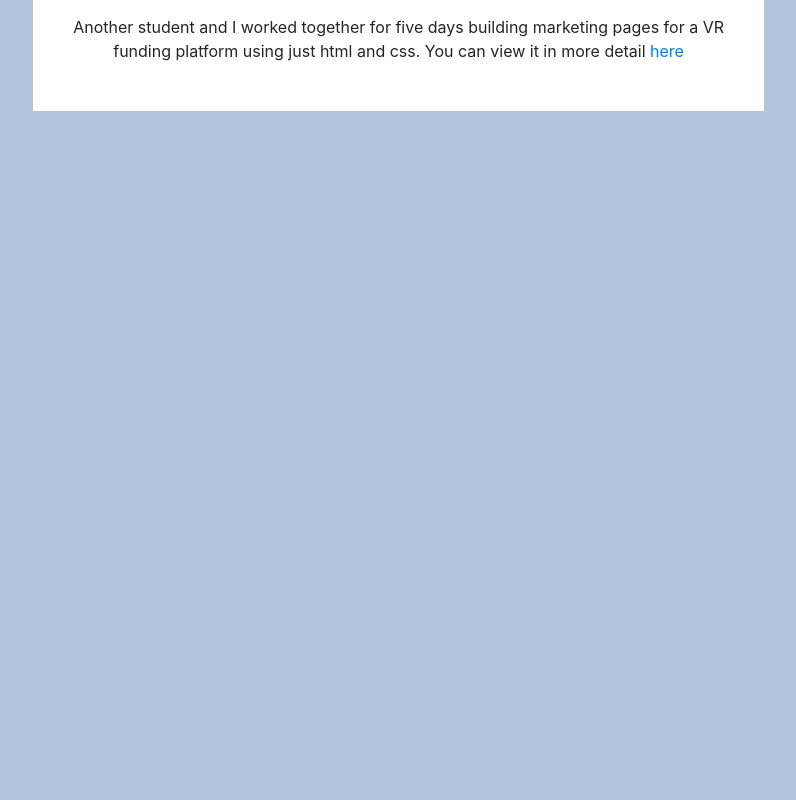
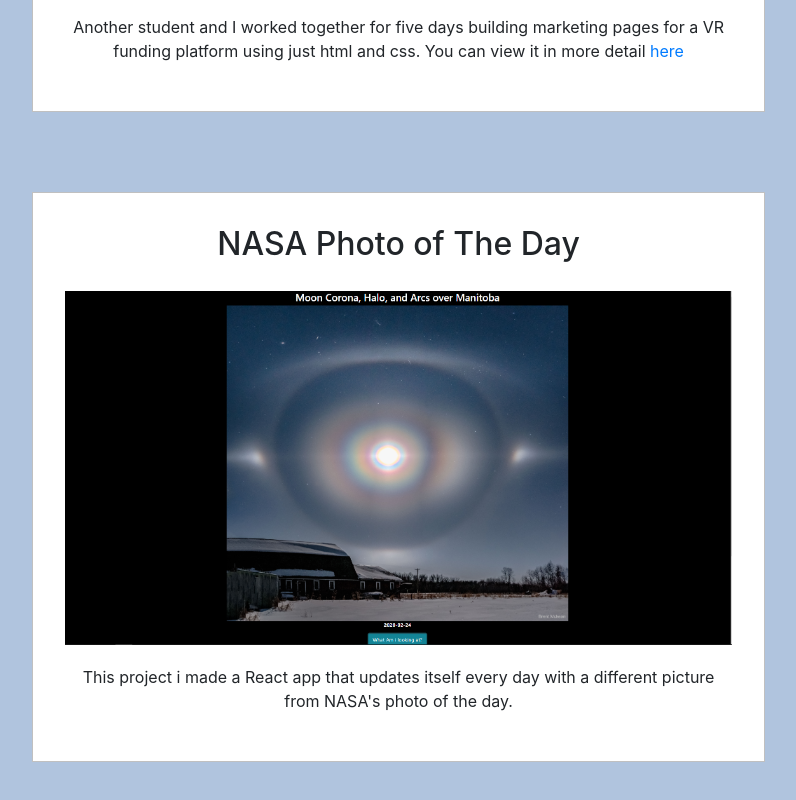
Before and after one commit to alan5123/portfolio, a React (Create React App) app: page / in a window 1280 px wide. Shown: the part 1489-2289 px from the top of the page, without its empty margins (46-842 px from the left). Before the commit the page ends 1681 px from the top, so only its background shows below. Built offline with nearby package versions, Linux system fonts and the light colour scheme.

Commit message:
added another project

```diff
--- a/src/components/Main.js
+++ b/src/components/Main.js
@@ -1,6 +1,7 @@
 import React from 'react';
-import styled from "styled-components"
-import vrfunding from "../assests/vrfunding.PNG"
+import styled from "styled-components";
+import vrfunding from "../assests/vrfunding.PNG";
+import nasa from "../assests/Nasa.PNG"
 
 import { FontAwesomeIcon } from '@fortawesome/react-fontawesome'
 
@@ -137,9 +138,17 @@
         <p>Another student and I worked together for five days building marketing pages for a VR funding platform using just html and css. You can view it in more detail <a href = "https://vrfundingplatform.github.io/marketing-page/index.html">here</a></p>
     </div>
 
+
         </VrDiv>
 
 
+        <VrDiv>
+        <div>
+         <h2>NASA Photo of The Day</h2>
+         <VrFunding src={nasa} alt="Alan" />
+        <p>This project i made a React app that updates itself every day with a different picture from NASA's photo of the day.</p>
+    </div>
+    </VrDiv>
       </FirstColumn>
 
 
```
Also changed, not shown: src/assests/Nasa.PNG (added).
